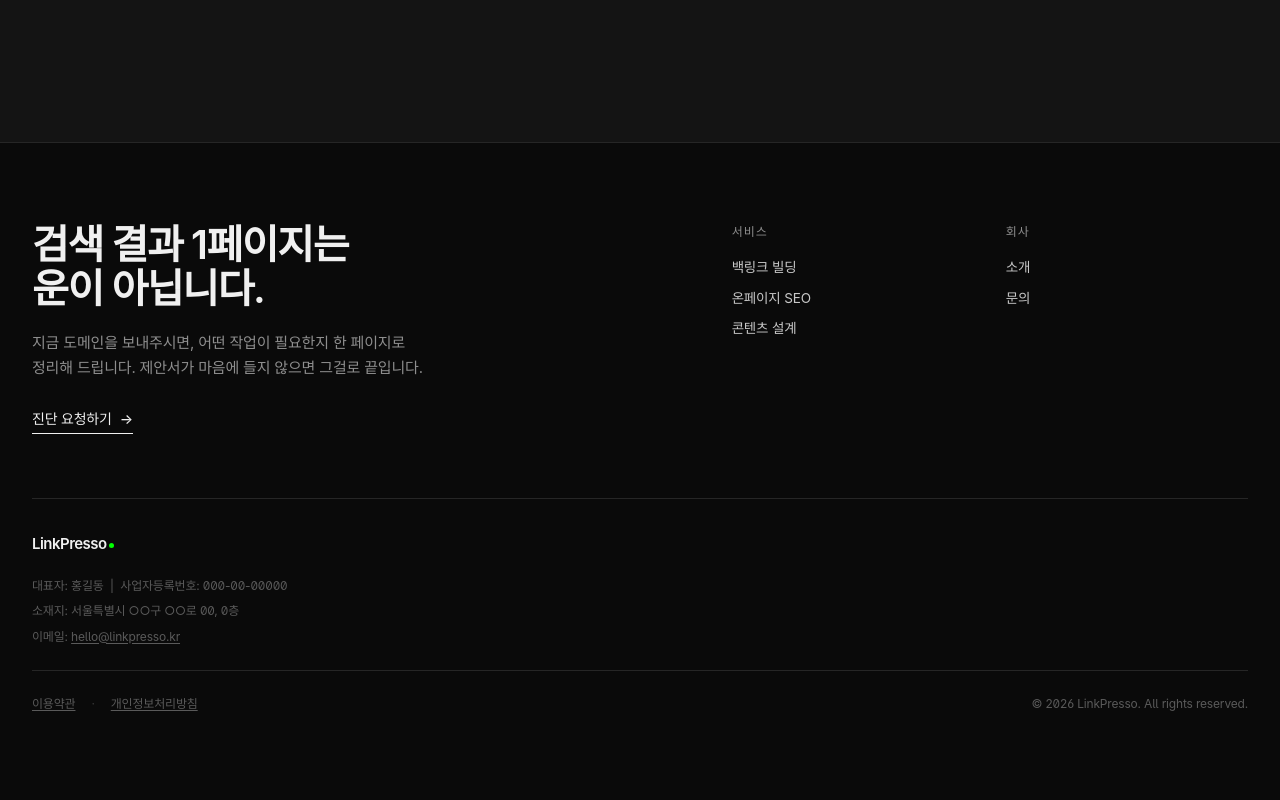
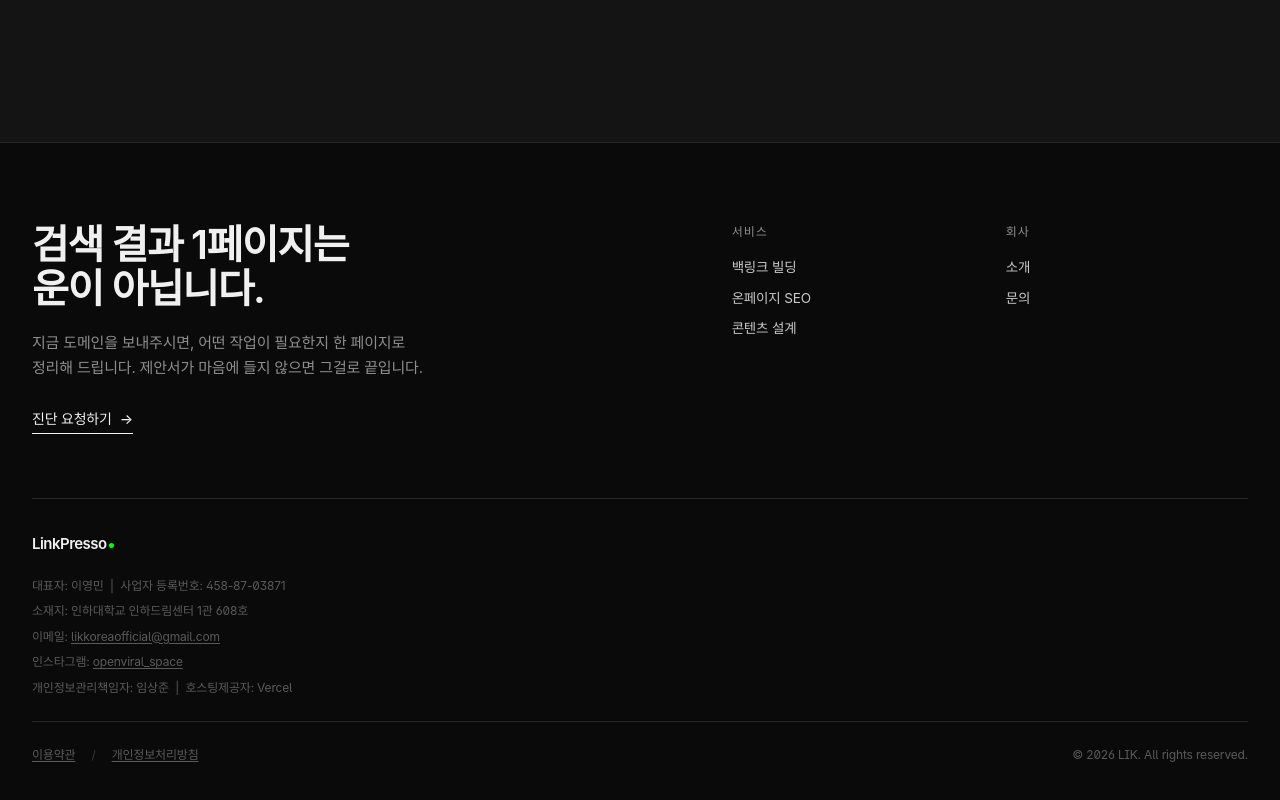
Before and after one commit to imsangjun/linkgovernors, a React (Vite) app: page / in a window 1280 px wide. Shown: the part 5412-6212 px from the top of the page. Built offline with nearby package versions, Linux system fonts and the light colour scheme; a web font is replaced by a local one.

Commit message:
Update Root.tsx

```diff
--- a/src/app/components/Root.tsx
+++ b/src/app/components/Root.tsx
@@ -206,17 +206,37 @@ function Footer() {
         <div className="rule pt-8">
           <BrandMark size="sm" />
           <div className="mt-5 text-[12px] text-[#5a5a5a] space-y-1.5 leading-relaxed">
-            <p>대표자: 홍길동 &nbsp;|&nbsp; 사업자등록번호: 000-00-00000</p>
-            <p>소재지: 서울특별시 ○○구 ○○로 00, 0층</p>
-            <p>이메일: <a href="mailto:hello@linkpresso.kr" className="hover:text-[#c8c8c8] underline underline-offset-2">hello@linkpresso.kr</a></p>
+            <p>대표자: 이영민 &nbsp;|&nbsp; 사업자 등록번호: 458-87-03871</p>
+            <p>소재지: 인하대학교 인하드림센터 1관 608호</p>
+            <p>
+              이메일:{" "}
+              <a
+                href="mailto:likkoreaofficial@gmail.com"
+                className="hover:text-[#c8c8c8] underline underline-offset-2"
+              >
+                likkoreaofficial@gmail.com
+              </a>
+            </p>
+            <p>
+              인스타그램:{" "}
+              <a
+                href="https://www.instagram.com/linkgovernours/"
+                target="_blank"
+                rel="noopener noreferrer"
+                className="hover:text-[#c8c8c8] underline underline-offset-2"
+              >
+                openviral_space
+              </a>
+            </p>
+            <p>개인정보관리책임자: 임상준 &nbsp;|&nbsp; 호스팅제공자: Vercel</p>
           </div>
           <div className="mt-6 pt-6 rule flex flex-col sm:flex-row sm:items-center gap-3 sm:gap-5">
             <div className="flex items-center gap-4">
               <Link to="/terms" className="text-[12px] text-[#5a5a5a] hover:text-[#c8c8c8] underline underline-offset-2">이용약관</Link>
-              <span className="text-[#3a3a3a] text-[12px]">·</span>
+              <span className="text-[#3a3a3a] text-[12px]">/</span>
               <Link to="/privacy" className="text-[12px] text-[#5a5a5a] hover:text-[#c8c8c8] underline underline-offset-2">개인정보처리방침</Link>
             </div>
-            <span className="sm:ml-auto text-[12px] text-[#5a5a5a]">© 2026 LinkPresso. All rights reserved.</span>
+            <span className="sm:ml-auto text-[12px] text-[#5a5a5a]">© 2026 LIK. All rights reserved.</span>
           </div>
         </div>
       </div>
```
